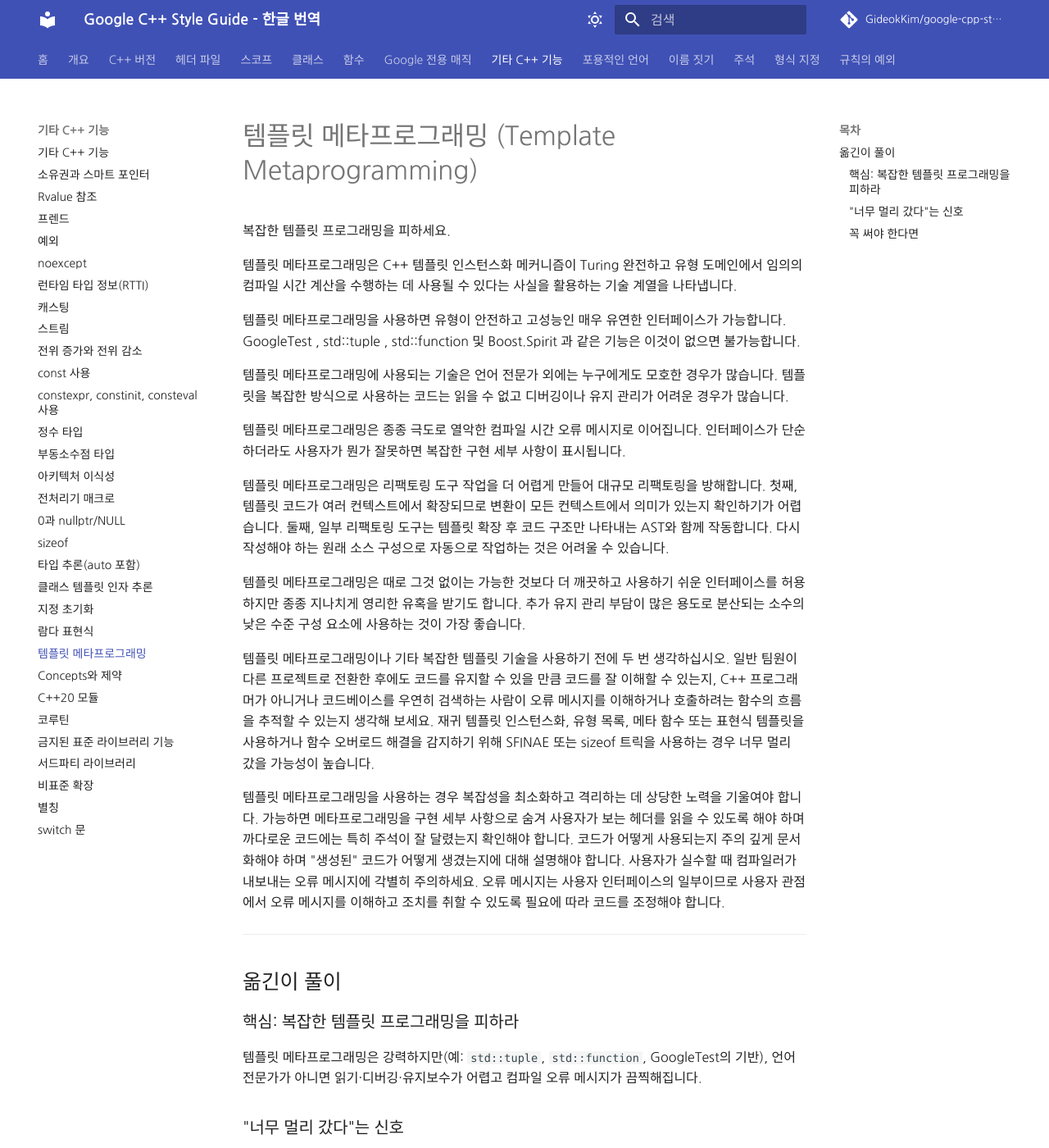
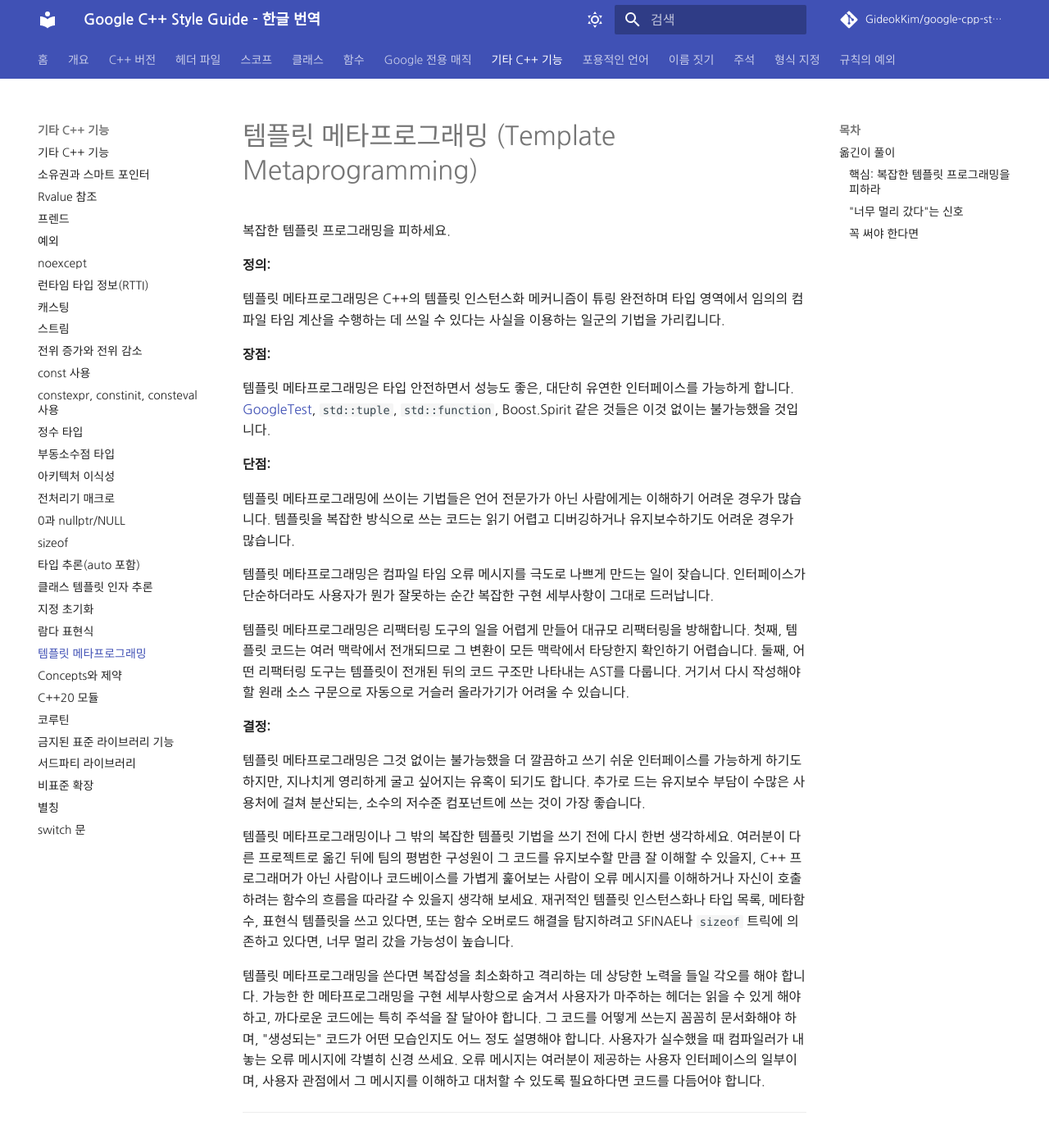
Before and after one commit to GideokKim/google-cpp-style-guide-kr, an MkDocs documentation site: the page built from google cpp style guide/template_metaprogramming.md, in a window 1280 px wide and 1400 px high. Shown: the whole window at 82% size. Built offline with MkDocs 1.6.1 and Material for MkDocs 9.7.7, drawn with Linux system fonts in a browser that asks for light colours; some web fonts are replaced; comment, search, counter and statistics services are not loaded; some of the changed text lies outside the part shown.

Commit message:
docs(other): restore upstream structure in `template metaprogramming`
The page flattened the upstream Definition, Pros, Cons and Decision
blocks, dropped the GoogleTest link, and left the standard library
types unformatted.

Several phrases had drifted. "A temptation to be overly clever" became
"지나치게 영리한 유혹을 받기도 합니다", which attaches the cleverness to
the temptation rather than to the programmer. "Someone casually browsing
the codebase" became someone searching it. And "work back to the
original source construct" lost the "back", describing work on the
construct rather than tracing back to it.

Restore the four block labels and the link, mark the types as code, and
retranslate the affected sentences.

```diff
--- a/google cpp style guide/template_metaprogramming.md
+++ b/google cpp style guide/template_metaprogramming.md
@@ -2,21 +2,29 @@
 
 복잡한 템플릿 프로그래밍을 피하세요.
 
-템플릿 메타프로그래밍은 C++ 템플릿 인스턴스화 메커니즘이 Turing 완전하고 유형 도메인에서 임의의 컴파일 시간 계산을 수행하는 데 사용될 수 있다는 사실을 활용하는 기술 계열을 나타냅니다.
+**정의:**
 
-템플릿 메타프로그래밍을 사용하면 유형이 안전하고 고성능인 매우 유연한 인터페이스가 가능합니다. GoogleTest , std::tuple , std::function 및 Boost.Spirit 과 같은 기능은 이것이 없으면 불가능합니다.
+템플릿 메타프로그래밍은 C++의 템플릿 인스턴스화 메커니즘이 튜링 완전하며 타입 영역에서 임의의 컴파일 타임 계산을 수행하는 데 쓰일 수 있다는 사실을 이용하는 일군의 기법을 가리킵니다.
 
-템플릿 메타프로그래밍에 사용되는 기술은 언어 전문가 외에는 누구에게도 모호한 경우가 많습니다. 템플릿을 복잡한 방식으로 사용하는 코드는 읽을 수 없고 디버깅이나 유지 관리가 어려운 경우가 많습니다.
+**장점:**
 
-템플릿 메타프로그래밍은 종종 극도로 열악한 컴파일 시간 오류 메시지로 이어집니다. 인터페이스가 단순하더라도 사용자가 뭔가 잘못하면 복잡한 구현 세부 사항이 표시됩니다.
+템플릿 메타프로그래밍은 타입 안전하면서 성능도 좋은, 대단히 유연한 인터페이스를 가능하게 합니다. [GoogleTest](https://github.com/google/googletest), `std::tuple`, `std::function`, Boost.Spirit 같은 것들은 이것 없이는 불가능했을 것입니다.
 
-템플릿 메타프로그래밍은 리팩토링 도구 작업을 더 어렵게 만들어 대규모 리팩토링을 방해합니다. 첫째, 템플릿 코드가 여러 컨텍스트에서 확장되므로 변환이 모든 컨텍스트에서 의미가 있는지 확인하기가 어렵습니다. 둘째, 일부 리팩토링 도구는 템플릿 확장 후 코드 구조만 나타내는 AST와 함께 작동합니다. 다시 작성해야 하는 원래 소스 구성으로 자동으로 작업하는 것은 어려울 수 있습니다.
+**단점:**
 
-템플릿 메타프로그래밍은 때로 그것 없이는 가능한 것보다 더 깨끗하고 사용하기 쉬운 인터페이스를 허용하지만 종종 지나치게 영리한 유혹을 받기도 합니다. 추가 유지 관리 부담이 많은 용도로 분산되는 소수의 낮은 수준 구성 요소에 사용하는 것이 가장 좋습니다.
+템플릿 메타프로그래밍에 쓰이는 기법들은 언어 전문가가 아닌 사람에게는 이해하기 어려운 경우가 많습니다. 템플릿을 복잡한 방식으로 쓰는 코드는 읽기 어렵고 디버깅하거나 유지보수하기도 어려운 경우가 많습니다.
 
-템플릿 메타프로그래밍이나 기타 복잡한 템플릿 기술을 사용하기 전에 두 번 생각하십시오. 일반 팀원이 다른 프로젝트로 전환한 후에도 코드를 유지할 수 있을 만큼 코드를 잘 이해할 수 있는지, C++ 프로그래머가 아니거나 코드베이스를 우연히 검색하는 사람이 오류 메시지를 이해하거나 호출하려는 함수의 흐름을 추적할 수 있는지 생각해 보세요. 재귀 템플릿 인스턴스화, 유형 목록, 메타 함수 또는 표현식 템플릿을 사용하거나 함수 오버로드 해결을 감지하기 위해 SFINAE 또는 sizeof 트릭을 사용하는 경우 너무 멀리 갔을 가능성이 높습니다.
+템플릿 메타프로그래밍은 컴파일 타임 오류 메시지를 극도로 나쁘게 만드는 일이 잦습니다. 인터페이스가 단순하더라도 사용자가 뭔가 잘못하는 순간 복잡한 구현 세부사항이 그대로 드러납니다.
 
-템플릿 메타프로그래밍을 사용하는 경우 복잡성을 최소화하고 격리하는 데 상당한 노력을 기울여야 합니다. 가능하면 메타프로그래밍을 구현 세부 사항으로 숨겨 사용자가 보는 헤더를 읽을 수 있도록 해야 하며 까다로운 코드에는 특히 주석이 잘 달렸는지 확인해야 합니다. 코드가 어떻게 사용되는지 주의 깊게 문서화해야 하며 "생성된" 코드가 어떻게 생겼는지에 대해 설명해야 합니다. 사용자가 실수할 때 컴파일러가 내보내는 오류 메시지에 각별히 주의하세요. 오류 메시지는 사용자 인터페이스의 일부이므로 사용자 관점에서 오류 메시지를 이해하고 조치를 취할 수 있도록 필요에 따라 코드를 조정해야 합니다.
+템플릿 메타프로그래밍은 리팩터링 도구의 일을 어렵게 만들어 대규모 리팩터링을 방해합니다. 첫째, 템플릿 코드는 여러 맥락에서 전개되므로 그 변환이 모든 맥락에서 타당한지 확인하기 어렵습니다. 둘째, 어떤 리팩터링 도구는 템플릿이 전개된 뒤의 코드 구조만 나타내는 AST를 다룹니다. 거기서 다시 작성해야 할 원래 소스 구문으로 자동으로 거슬러 올라가기가 어려울 수 있습니다.
+
+**결정:**
+
+템플릿 메타프로그래밍은 그것 없이는 불가능했을 더 깔끔하고 쓰기 쉬운 인터페이스를 가능하게 하기도 하지만, 지나치게 영리하게 굴고 싶어지는 유혹이 되기도 합니다. 추가로 드는 유지보수 부담이 수많은 사용처에 걸쳐 분산되는, 소수의 저수준 컴포넌트에 쓰는 것이 가장 좋습니다.
+
+템플릿 메타프로그래밍이나 그 밖의 복잡한 템플릿 기법을 쓰기 전에 다시 한번 생각하세요. 여러분이 다른 프로젝트로 옮긴 뒤에 팀의 평범한 구성원이 그 코드를 유지보수할 만큼 잘 이해할 수 있을지, C++ 프로그래머가 아닌 사람이나 코드베이스를 가볍게 훑어보는 사람이 오류 메시지를 이해하거나 자신이 호출하려는 함수의 흐름을 따라갈 수 있을지 생각해 보세요. 재귀적인 템플릿 인스턴스화나 타입 목록, 메타함수, 표현식 템플릿을 쓰고 있다면, 또는 함수 오버로드 해결을 탐지하려고 SFINAE나 `sizeof` 트릭에 의존하고 있다면, 너무 멀리 갔을 가능성이 높습니다.
+
+템플릿 메타프로그래밍을 쓴다면 복잡성을 최소화하고 격리하는 데 상당한 노력을 들일 각오를 해야 합니다. 가능한 한 메타프로그래밍을 구현 세부사항으로 숨겨서 사용자가 마주하는 헤더는 읽을 수 있게 해야 하고, 까다로운 코드에는 특히 주석을 잘 달아야 합니다. 그 코드를 어떻게 쓰는지 꼼꼼히 문서화해야 하며, "생성되는" 코드가 어떤 모습인지도 어느 정도 설명해야 합니다. 사용자가 실수했을 때 컴파일러가 내놓는 오류 메시지에 각별히 신경 쓰세요. 오류 메시지는 여러분이 제공하는 사용자 인터페이스의 일부이며, 사용자 관점에서 그 메시지를 이해하고 대처할 수 있도록 필요하다면 코드를 다듬어야 합니다.
 
 ---
 
@@ -28,7 +36,7 @@
 
 ### "너무 멀리 갔다"는 신호
 
-재귀 템플릿 인스턴스화, 타입 리스트, 메타 함수, 표현식 템플릿, 오버로드 해소를 위한 SFINAE나 `sizeof` 트릭을 쓰고 있다면 대개 과한 것입니다.
+재귀 템플릿 인스턴스화, 타입 리스트, 메타함수, 표현식 템플릿, 오버로드 해결을 위한 SFINAE나 `sizeof` 트릭을 쓰고 있다면 대개 과한 것입니다.
 
 ### 꼭 써야 한다면
 
```
